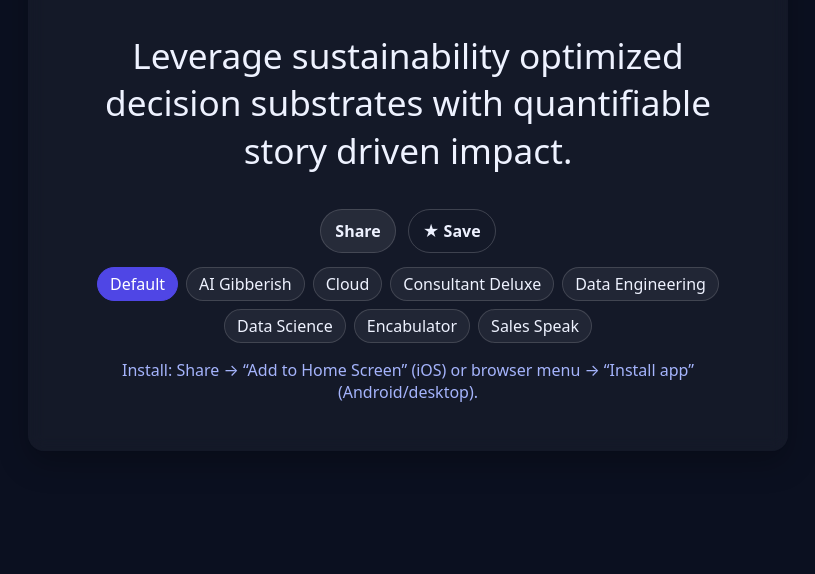
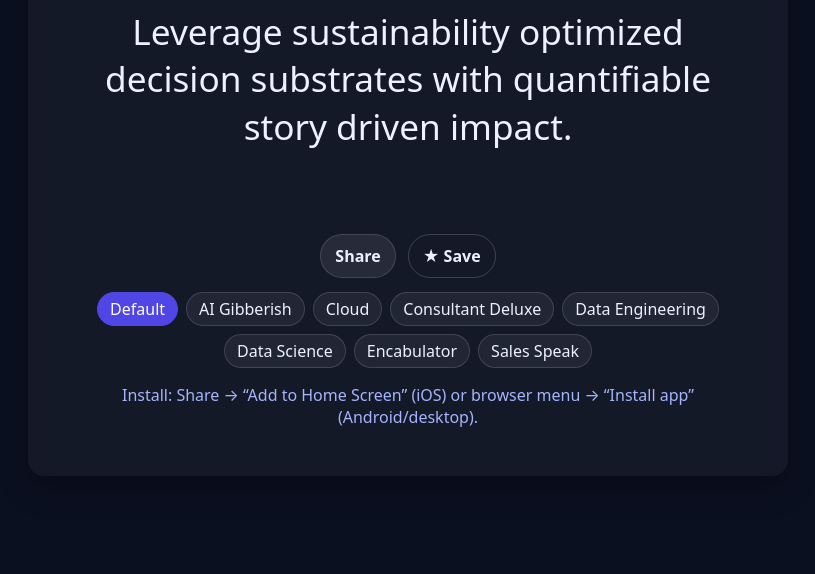
Before and after one commit to readcommitted/buzz, a website: page index.html in a window 1280 px wide. Shown: the part 226-800 px from the top of the page, without its empty margins (232-1047 px from the left). Drawn offline with Linux system fonts and the light colour scheme.

Commit message:
updated style again

```diff
--- a/style.css
+++ b/style.css
@@ -382,16 +382,25 @@ html {
 
 .phrase {
     line-height: 1.35;
-    min-height: calc(3 * 1.35em);
-    max-height: calc(3 * 1.35em);
+    box-sizing: content-box;
+    /* important if you have padding */
+    padding-block: 0;
+    /* or include padding in calc */
+    min-height: calc(4 * 1lh + 1px);
+    max-height: calc(4 * 1lh + 1px);
+
     display: -webkit-box;
-    -webkit-line-clamp: 3;
-    line-clamp: 3;
     -webkit-box-orient: vertical;
+    -webkit-line-clamp: 4;
     overflow: hidden;
     text-overflow: ellipsis;
-    margin-inline: auto;
+
+    -webkit-hyphens: none;
+    hyphens: none;
+    word-break: normal;
+    overflow-wrap: normal;
 }
+
 
 
 /* --- Mobile layout polish: center vertically, prevent side cutoffs --- */
```
